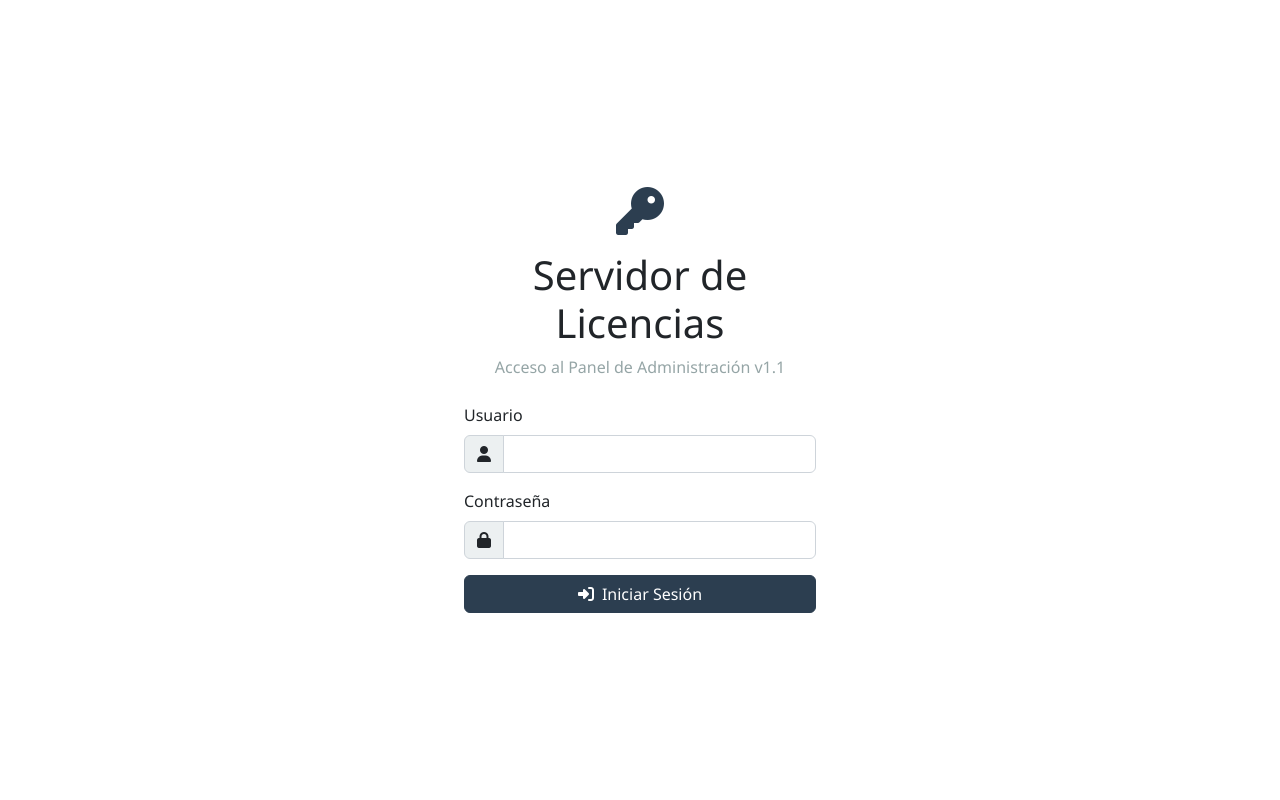
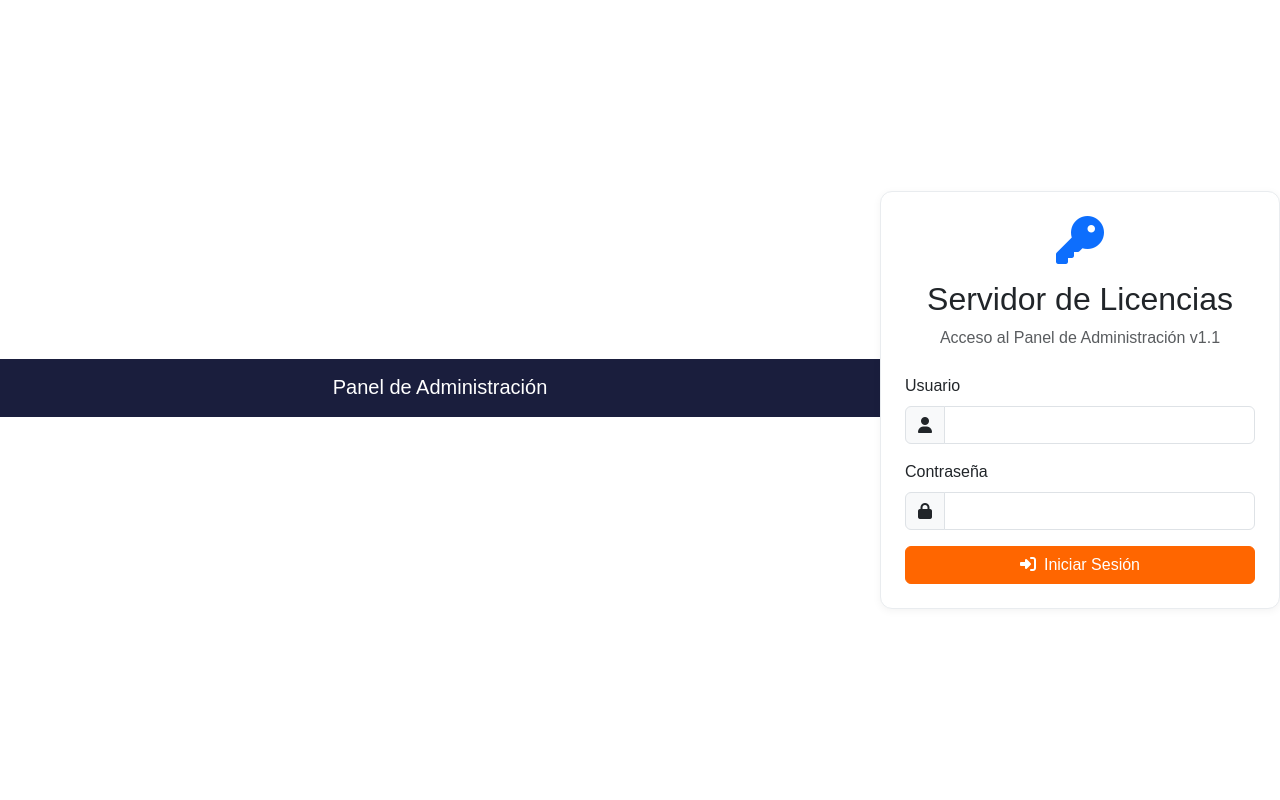
Before and after one commit to palaciosjose/Licence_panel, a PHP site: page /Psnel_administracion.php in a window 1280 px wide. Run offline with PHP 8.4, Linux system fonts and the light colour scheme; some libraries are stand-ins or nearby versions.

Commit message:
Replace Bootswatch with local Ewebot theme

```diff
--- a/Psnel_administracion.php
+++ b/Psnel_administracion.php
@@ -53,7 +53,8 @@ if (!$licenseManager->isLoggedIn()) {
         <meta charset="UTF-8">
         <meta name="viewport" content="width=device-width, initial-scale=1.0">
         <title>Servidor de Licencias - Login</title>
-        <link rel="stylesheet" href="https://cdn.jsdelivr.net/npm/bootswatch@5.3.2/dist/flatly/bootstrap.min.css">
+        <link rel="stylesheet" href="https://cdn.jsdelivr.net/npm/bootstrap@5.3.0/dist/css/bootstrap.min.css">
+        <link rel="stylesheet" href="assets/ewebot/ewebot.css">
         <link rel="stylesheet" href="https://cdnjs.cloudflare.com/ajax/libs/font-awesome/6.4.0/css/all.min.css">
         <link rel="stylesheet" href="assets/css/custom.css">
         <style>
@@ -61,8 +62,9 @@ if (!$licenseManager->isLoggedIn()) {
             .login-card { border-radius: 0.75rem; }
         </style>
     </head>
-    <body class="bg-gradient d-flex align-items-center justify-content-center">
-        <div class="login-card p-4" style="width: 100%; max-width: 400px;">
+    <body class="bg-gradient ewebot-theme d-flex align-items-center justify-content-center">
+        <header class="ewebot-header w-100 text-center mb-4"><div class="container"><span class="h5 mb-0">Panel de Administración</span></div></header>
+        <div class="login-card ewebot-card p-4" style="width: 100%; max-width: 400px;">
             <div class="text-center mb-4">
                 <i class="fas fa-key fa-3x text-primary mb-3"></i>
                 <h2>Servidor de Licencias</h2>
@@ -93,7 +95,7 @@ if (!$licenseManager->isLoggedIn()) {
                     </div>
                 </div>
 
-                <button type="submit" name="login" class="btn btn-primary w-100">
+                <button type="submit" name="login" class="btn ewebot-btn-primary w-100">
                     <i class="fas fa-sign-in-alt me-2"></i>Iniciar Sesión
                 </button>
             </form>
@@ -228,7 +230,8 @@ $current_tab = $_GET['tab'] ?? 'dashboard';
     <meta charset="UTF-8">
     <meta name="viewport" content="width=device-width, initial-scale=1.0">
     <title>Servidor de Licencias - Panel de Administración v1.1</title>
-    <link rel="stylesheet" href="https://cdn.jsdelivr.net/npm/bootswatch@5.3.2/dist/flatly/bootstrap.min.css">
+    <link rel="stylesheet" href="https://cdn.jsdelivr.net/npm/bootstrap@5.3.0/dist/css/bootstrap.min.css">
+    <link rel="stylesheet" href="assets/ewebot/ewebot.css">
     <link rel="stylesheet" href="https://cdnjs.cloudflare.com/ajax/libs/font-awesome/6.4.0/css/all.min.css">
     <link rel="stylesheet" href="assets/css/custom.css">
     <style>
@@ -242,7 +245,8 @@ $current_tab = $_GET['tab'] ?? 'dashboard';
         .license-status-expiring { background-color: #fff3cd; }
     </style>
 </head>
-<body class="bg-gradient">
+<body class="bg-gradient ewebot-theme">
+    <header class="ewebot-header"><div class="container"><span class="h5 mb-0">Panel de Administración</span></div></header>
     <div class="container-fluid">
         <div class="row">
             <div class="col-md-3 col-lg-2 px-0">
@@ -391,7 +395,7 @@ $current_tab = $_GET['tab'] ?? 'dashboard';
 
                         <div class="row">
                             <div class="col-lg-8 mb-4">
-                                <div class="card">
+                                <div class="card ewebot-card">
                                     <div class="card-header">
                                         <h5 class="mb-0"><i class="fas fa-certificate me-2"></i>Licencias Recientes</h5>
                                     </div>
@@ -455,7 +459,7 @@ $current_tab = $_GET['tab'] ?? 'dashboard';
                             </div>
 
                             <div class="col-lg-4 mb-4">
-                                <div class="card">
+                                <div class="card ewebot-card">
                                     <div class="card-header">
                                         <h5 class="mb-0"><i class="fas fa-list-alt me-2"></i>Actividad Reciente</h5>
                                     </div>
@@ -491,12 +495,12 @@ $current_tab = $_GET['tab'] ?? 'dashboard';
                     <?php if ($current_tab === 'licenses'): ?>
                         <div class="d-flex justify-content-between align-items-center mb-4">
                             <h2><i class="fas fa-certificate me-2"></i>Gestión de Licencias</h2>
-                            <button class="btn btn-primary" data-bs-toggle="modal" data-bs-target="#createLicenseModal">
+                            <button class="btn ewebot-btn-primary" data-bs-toggle="modal" data-bs-target="#createLicenseModal">
                                 <i class="fas fa-plus me-2"></i>Nueva Licencia
                             </button>
                         </div>
 
-                        <div class="card">
+                        <div class="card ewebot-card">
                             <div class="card-body">
                                 <div class="table-responsive">
                                     <table class="table table-hover">
@@ -600,7 +604,7 @@ $current_tab = $_GET['tab'] ?? 'dashboard';
                             <h2><i class="fas fa-exclamation-triangle me-2"></i>Licencias por Expirar</h2>
                         </div>
 
-                        <div class="card">
+                        <div class="card ewebot-card">
                             <div class="card-body">
                                 <?php if (!empty($expiring_licenses)): ?>
                                     <div class="table-responsive">
@@ -680,7 +684,7 @@ $current_tab = $_GET['tab'] ?? 'dashboard';
                         $activations = $licenseManager->getActivations($license_filter);
                         ?>
 
-                        <div class="card">
+                        <div class="card ewebot-card">
                             <div class="card-body">
                                 <div class="table-responsive">
                                     <table class="table table-hover">
@@ -810,7 +814,7 @@ $current_tab = $_GET['tab'] ?? 'dashboard';
                                         <input type="text" class="form-control" name="search" placeholder="Buscar en logs..." value="<?= htmlspecialchars($_GET['search'] ?? '') ?>">
                                     </div>
                                     <div class="col-md-2">
-                                        <button type="submit" class="btn btn-primary w-100">
+                                        <button type="submit" class="btn ewebot-btn-primary w-100">
                                             <i class="fas fa-search"></i> Filtrar
                                         </button>
                                     </div>
@@ -818,7 +822,7 @@ $current_tab = $_GET['tab'] ?? 'dashboard';
                             </div>
                         </div>
 
-                        <div class="card">
+                        <div class="card ewebot-card">
                             <div class="card-body">
                                 <div class="table-responsive">
                                     <table class="table table-hover table-sm">
@@ -943,7 +947,7 @@ $current_tab = $_GET['tab'] ?? 'dashboard';
 
                         <div class="row mb-4">
                             <div class="col-md-6">
-                                <div class="card">
+                                <div class="card ewebot-card">
                                     <div class="card-header d-flex justify-content-between align-items-center">
                                         <h5 class="mb-0">
                                             <i class="fas fa-circle-notch fa-spin me-2"></i>Actividad en Tiempo Real
@@ -961,7 +965,7 @@ $current_tab = $_GET['tab'] ?? 'dashboard';
                             </div>
 
                             <div class="col-md-6">
-                                <div class="card">
+                                <div class="card ewebot-card">
                                     <div class="card-header">
                                         <h5 class="mb-0">
                                             <i class="fas fa-chart-line me-2"></i>Estado de Activaciones
@@ -990,7 +994,7 @@ $current_tab = $_GET['tab'] ?? 'dashboard';
                             </div>
                         </div>
 
-                        <div class="card">
+                        <div class="card ewebot-card">
                             <div class="card-header d-flex justify-content-between align-items-center">
                                 <h5 class="mb-0">
                                     <i class="fas fa-history me-2"></i>Historial de Verificaciones
@@ -1490,7 +1494,7 @@ $current_tab = $_GET['tab'] ?? 'dashboard';
                     </div>
                     <div class="modal-footer">
                         <button type="button" class="btn btn-secondary" data-bs-dismiss="modal">Cancelar</button>
-                        <button type="submit" name="create_license" class="btn btn-primary">
+                        <button type="submit" name="create_license" class="btn ewebot-btn-primary">
                             <i class="fas fa-save me-2"></i>Crear Licencia
                         </button>
                     </div>
@@ -1631,7 +1635,7 @@ $current_tab = $_GET['tab'] ?? 'dashboard';
                     </div>
                     <div class="modal-footer">
                         <button type="button" class="btn btn-secondary" data-bs-dismiss="modal">Cancelar</button>
-                        <button type="submit" name="update_license" class="btn btn-primary">
+                        <button type="submit" name="update_license" class="btn ewebot-btn-primary">
                             <i class="fas fa-save me-2"></i>Actualizar Licencia
                         </button>
                     </div>
@@ -1673,7 +1677,7 @@ $current_tab = $_GET['tab'] ?? 'dashboard';
                     </div>
                     <div class="modal-footer">
                         <button type="button" class="btn btn-secondary" data-bs-dismiss="modal">Cancelar</button>
-                        <button type="submit" name="update_period" class="btn btn-primary">
+                        <button type="submit" name="update_period" class="btn ewebot-btn-primary">
                             <i class="fas fa-save me-2"></i>Actualizar Período
                         </button>
                     </div>
@@ -1683,6 +1687,7 @@ $current_tab = $_GET['tab'] ?? 'dashboard';
     </div>
 
     <script src="https://cdn.jsdelivr.net/npm/bootstrap@5.3.0/dist/js/bootstrap.bundle.min.js"></script>
+    <script src="assets/ewebot/ewebot.js"></script>
     <script>
         // Manejar duración personalizada en el modal de creación
         document.getElementById('duration_days').addEventListener('change', function() {
--- a/assets/css/custom.css
+++ b/assets/css/custom.css
@@ -13,3 +13,22 @@ body {
     border-radius: 0.75rem;
     box-shadow: 0 0.5rem 1rem rgba(0,0,0,0.15);
 }
+
+/* Ewebot theme overrides */
+body.ewebot-theme {
+    font-family: 'Poppins', sans-serif;
+    background: linear-gradient(135deg, #6e1fff, #3e8eeb);
+    color: #212529;
+}
+.ewebot-card {
+    background-color: #ffffff;
+}
+.ewebot-btn-primary {
+    background-color: #ff6600;
+    border-color: #ff6600;
+    color: #fff;
+}
+.ewebot-btn-primary:hover {
+    background-color: #ff8533;
+    border-color: #ff8533;
+}
--- /dev/null
+++ b/assets/ewebot/ewebot.css
@@ -0,0 +1,31 @@
+/* Minimal Ewebot theme */
+body.ewebot-theme {
+    font-family: 'Poppins', sans-serif;
+    background-color: #fdfdfd;
+    color: #333;
+}
+.ewebot-header {
+    background: #1a1e3d;
+    color: #fff;
+    padding: 1rem 0;
+}
+.ewebot-header a {
+    color: #fff;
+    text-decoration: none;
+    font-weight: bold;
+}
+.ewebot-card {
+    border: 1px solid #e9ecef;
+    border-radius: .75rem;
+    padding: 1rem;
+    box-shadow: 0 2px 8px rgba(0,0,0,0.05);
+}
+.ewebot-btn {
+    background: #ff6600;
+    border-color: #ff6600;
+    color: #fff;
+}
+.ewebot-btn:hover {
+    background: #ff8533;
+    border-color: #ff8533;
+}
--- /dev/null
+++ b/assets/ewebot/ewebot.js
@@ -0,0 +1 @@
+// Placeholder for Ewebot interactions
```
Also changed, not shown: generador_masivo_de_licencias.php (+9 -6 lines), index.php (+6 -3 lines), monitor_dashboard.php (+15 -13 lines).
